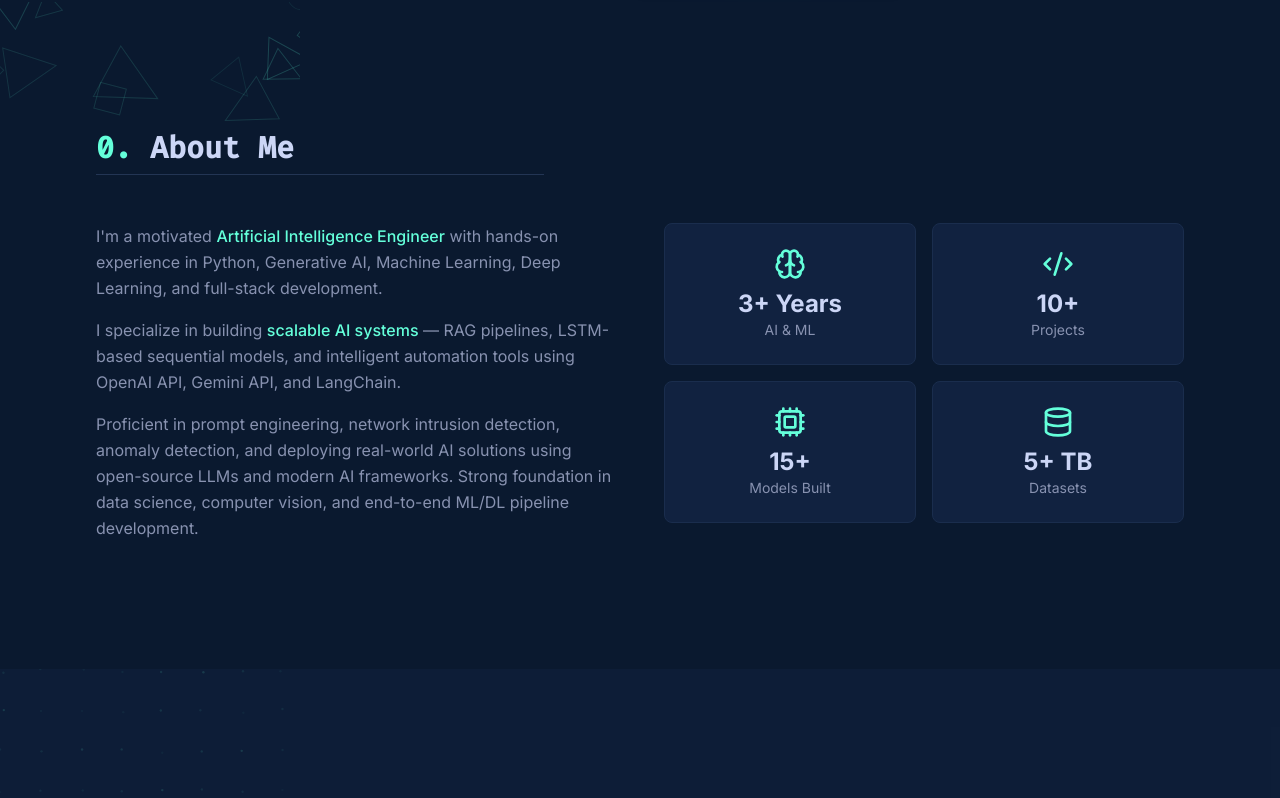
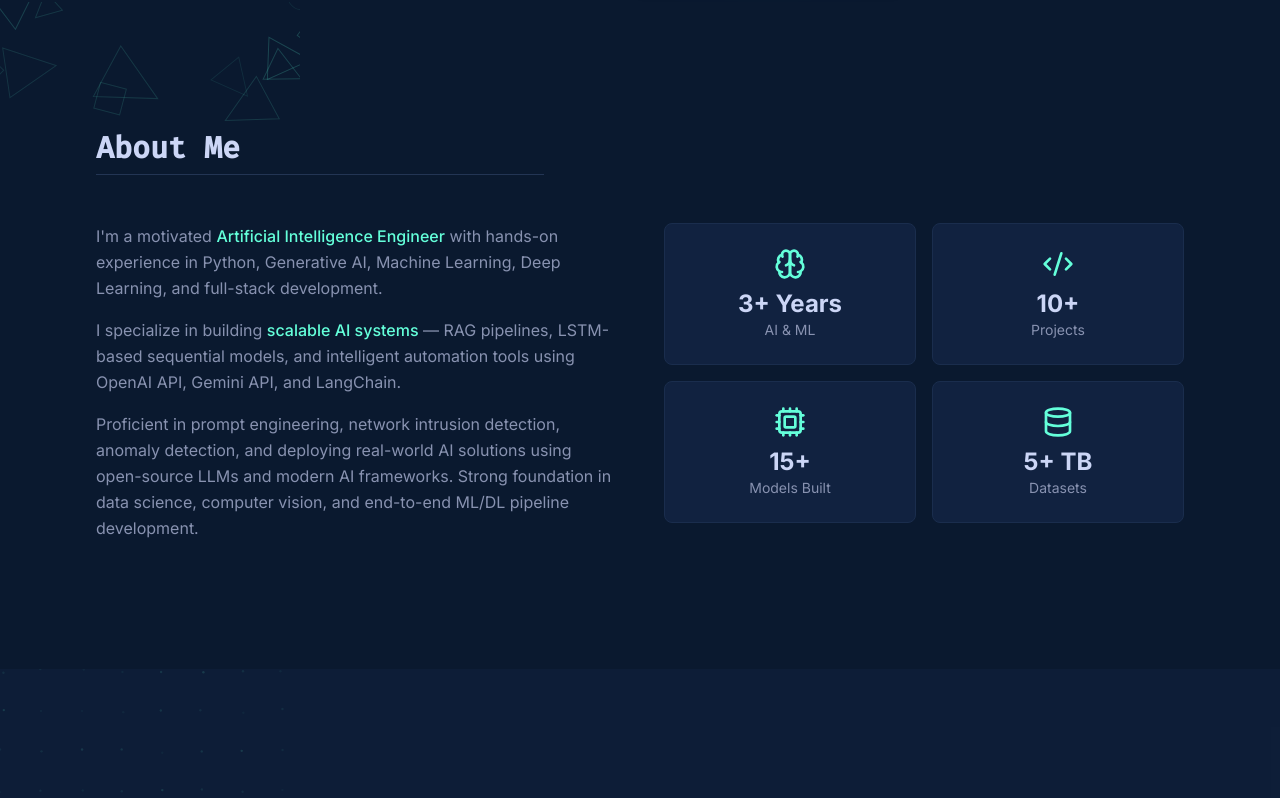
Before and after one commit to Soumya-Subhra-Datta/PortfolioNew, a React (Vite) app: page / in a window 1280 px wide. Shown: the part 798-1596 px from the top of the page. Built offline with nearby package versions, Linux system fonts and the light colour scheme.

Commit message:
Fix: remove 0. from section titles, fix orb background color bug, increase orb visibility

```diff
--- a/src/components/animations/SectionBackground.tsx
+++ b/src/components/animations/SectionBackground.tsx
@@ -14,7 +14,7 @@ interface Shape {
 }
 
 interface Orb {
-  x: number; y: number; radius: number; color: string
+  x: number; y: number; radius: number
   dx: number; dy: number; opacity: number
 }
 
@@ -95,8 +95,8 @@ function BackgroundCanvas({ variant }: Props) {
           if (o.y < -o.radius || o.y > h + o.radius) o.dy *= -1
 
           const grad = ctx!.createRadialGradient(o.x, o.y, 0, o.x, o.y, o.radius)
-          grad.addColorStop(0, o.color.replace('0.', String(o.opacity)))
-          grad.addColorStop(1, o.color.replace('0.', '0'))
+          grad.addColorStop(0, `rgba(100, 255, 218, ${o.opacity})`)
+          grad.addColorStop(1, `rgba(100, 255, 218, 0)`)
           ctx!.fillStyle = grad
           ctx!.beginPath(); ctx!.arc(o.x, o.y, o.radius, 0, Math.PI * 2); ctx!.fill()
         }
@@ -164,9 +164,8 @@ function BackgroundCanvas({ variant }: Props) {
         state = Array.from({ length: count }, () => ({
           x: Math.random() * w, y: Math.random() * h,
           radius: Math.random() * 120 + 60,
-          color: `rgba(100, 255, 218, 0.`,
           dx: (Math.random() - 0.5) * 0.4, dy: (Math.random() - 0.5) * 0.4,
-          opacity: Math.random() * 0.06 + 0.03,
+          opacity: Math.random() * 0.1 + 0.08,
         }))
       }
 
--- a/src/index.css
+++ b/src/index.css
@@ -34,11 +34,6 @@
   .section-heading {
     @apply text-2xl md:text-3xl font-bold text-slate-100 mb-8 md:mb-12;
     font-family: 'Fira Code', monospace;
-  }
-
-  .section-heading::before {
-    content: '0. ';
-    @apply text-teal-400;
   }
 
   .section-heading::after {
```
